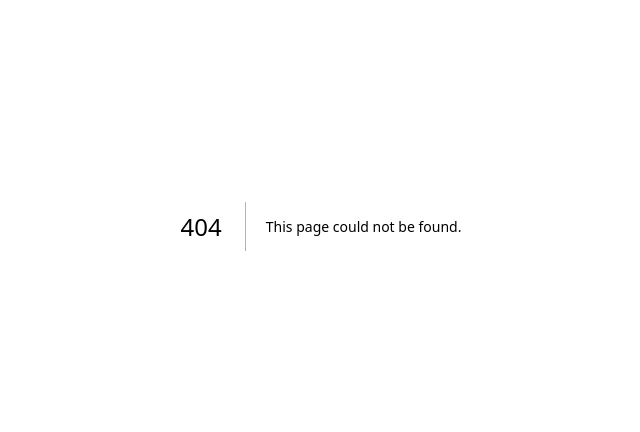
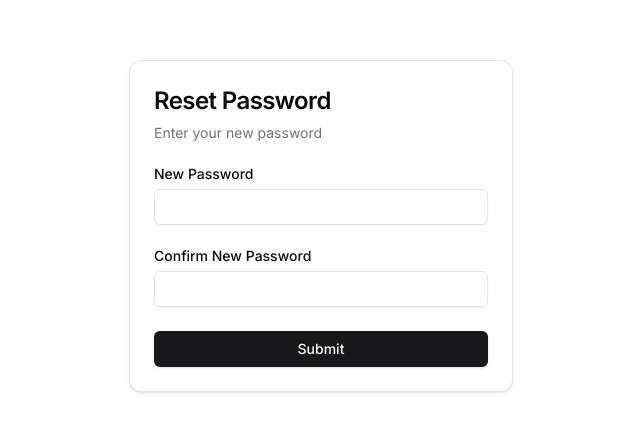
Before and after one commit to LarryLing/NextJS-ShadCN-Tailwind-Supabase-Template, a Next.js app: page /login/reset-password in a window 1280 px wide. Before the commit this address had no page. Shown: the part 174-606 px from the top of the page, without its empty margins (319-959 px from the left). Built offline with nearby package versions, Linux system fonts and the light colour scheme.

Commit message:
Add forgot and reset password forms fr this time

```diff
--- /dev/null
+++ b/src/app/(authentication)/login/forgot-password/error.tsx
@@ -0,0 +1,20 @@
+"use client"
+
+import ErrorCard from "@/components/blocks/error-card/error-card"
+
+export default function ErrorPage({
+	error,
+	reset,
+}: {
+	error: Error
+	reset: () => void
+}) {
+	return (
+		<div className="flex justify-center items-center h-screen w-screen">
+			<ErrorCard
+				error={error}
+				reset={reset}
+			/>
+		</div>
+	)
+}
--- /dev/null
+++ b/src/app/(authentication)/login/forgot-password/page.tsx
@@ -0,0 +1,10 @@
+import ForgotPasswordForm from "@/components/blocks/forgot-password-form/forgot-password-form"
+import React from "react"
+
+export default function ForgotPasswordPage() {
+	return (
+		<div className="h-screen w-screen flex justify-center items-center">
+			<ForgotPasswordForm />
+		</div>
+	)
+}
--- /dev/null
+++ b/src/app/(authentication)/login/reset-password/page.tsx
@@ -0,0 +1,10 @@
+import ResetPasswordForm from "@/components/blocks/reset-password-form/reset-password-form"
+import React from "react"
+
+export default function ResetPasswordPage() {
+	return (
+		<div className="h-screen w-screen flex justify-center items-center">
+			<ResetPasswordForm />
+		</div>
+	)
+}
--- /dev/null
+++ b/src/components/blocks/error-card/error-card.tsx
@@ -0,0 +1,50 @@
+"use client"
+
+import { Button } from "@/components/ui/button"
+import {
+	Card,
+	CardContent,
+	CardDescription,
+	CardFooter,
+	CardHeader,
+	CardTitle,
+} from "@/components/ui/card"
+import Link from "next/link"
+import React from "react"
+
+export default function ErrorCard({
+	error,
+	reset,
+}: {
+	error: Error
+	reset: () => void
+}) {
+	return (
+		<Card className="w-[350px]">
+			<CardHeader>
+				<CardTitle className="text-2xl">Oops...</CardTitle>
+				<CardDescription>{error.message}</CardDescription>
+			</CardHeader>
+			<CardContent>
+				<p>
+					Looks like something went wrong on our end. We'll try to do
+					better next time. Thank you for your patience!
+				</p>
+			</CardContent>
+			<CardFooter className="flex justify-between">
+				<Link
+					href="/"
+					className="mr-2"
+				>
+					<Button variant="outline">Return home</Button>
+				</Link>
+				<Button
+					variant="default"
+					onClick={reset}
+				>
+					Try again
+				</Button>
+			</CardFooter>
+		</Card>
+	)
+}
--- /dev/null
+++ b/src/components/blocks/forgot-password-form/forgot-password-form.tsx
@@ -0,0 +1,69 @@
+"use client"
+
+import { Button } from "@/components/ui/button"
+import {
+	Card,
+	CardHeader,
+	CardTitle,
+	CardDescription,
+	CardContent,
+} from "@/components/ui/card"
+import { Input } from "@/components/ui/input"
+import { Label } from "@/components/ui/label"
+import { sendEmailReset } from "@/lib/actions"
+import Link from "next/link"
+import React, { useActionState } from "react"
+
+export default function ForgotPasswordForm() {
+	const [state, action, pending] = useActionState(sendEmailReset, undefined)
+
+	return (
+		<Card className="w-[384px]">
+			<CardHeader>
+				<CardTitle className="text-2xl">Recover your account</CardTitle>
+				<CardDescription>
+					Enter your email to receive a password reset link
+				</CardDescription>
+			</CardHeader>
+			<CardContent>
+				<form
+					action={action}
+					className="text-sm flex flex-col gap-6"
+				>
+					<div className="flex flex-col gap-2">
+						<Label htmlFor="email">Email</Label>
+						<Input
+							id="email"
+							name="email"
+							type="text"
+						/>
+						{state?.errors?.email && (
+							<p className="text-sm text-destructive">
+								{state.errors.email}
+							</p>
+						)}
+					</div>
+					<div className="flex justify-between">
+						<Link
+							href="/login"
+							className="mr-2"
+						>
+							<Button
+								variant="outline"
+								disabled={pending}
+							>
+								Return to login
+							</Button>
+						</Link>
+						<Button
+							type="submit"
+							disabled={pending}
+						>
+							Submit
+						</Button>
+					</div>
+				</form>
+			</CardContent>
+		</Card>
+	)
+}
--- /dev/null
+++ b/src/components/blocks/reset-password-form/reset-password-form.tsx
@@ -0,0 +1,69 @@
+"use client"
+
+import { Button } from "@/components/ui/button"
+import {
+	Card,
+	CardContent,
+	CardDescription,
+	CardHeader,
+	CardTitle,
+} from "@/components/ui/card"
+import { Input } from "@/components/ui/input"
+import { Label } from "@/components/ui/label"
+import { resetPassword } from "@/lib/actions"
+import { useActionState } from "react"
+
+export default function ResetPasswordForm() {
+	const [state, action, pending] = useActionState(resetPassword, undefined)
+
+	return (
+		<Card className="w-[384px]">
+			<CardHeader>
+				<CardTitle className="text-2xl">Reset Password</CardTitle>
+				<CardDescription>Enter your new password</CardDescription>
+			</CardHeader>
+			<CardContent>
+				<form
+					action={action}
+					className="text-sm flex flex-col gap-6"
+				>
+					<div className="flex flex-col gap-2">
+						<Label htmlFor="password">New Password</Label>
+						<Input
+							id="password"
+							name="password"
+							type="password"
+						/>
+						{state?.errors?.password && (
+							<p className="text-sm text-destructive">
+								{state.errors.password}
+							</p>
+						)}
+					</div>
+					<div className="flex flex-col gap-2">
+						<Label htmlFor="confirmPassword">
+							Confirm New Password
+						</Label>
+						<Input
+							id="confirmPassword"
+							name="confirmPassword"
+							type="password"
+						/>
+						{state?.errors?.confirmPassword && (
+							<p className="text-sm text-destructive">
+								{state.errors.confirmPassword}
+							</p>
+						)}
+					</div>
+					<Button
+						type="submit"
+						className="w-full"
+						disabled={pending}
+					>
+						Submit
+					</Button>
+				</form>
+			</CardContent>
+		</Card>
+	)
+}
```
Also changed, not shown: 1 other file (tests, documents, lock files or other folders).
